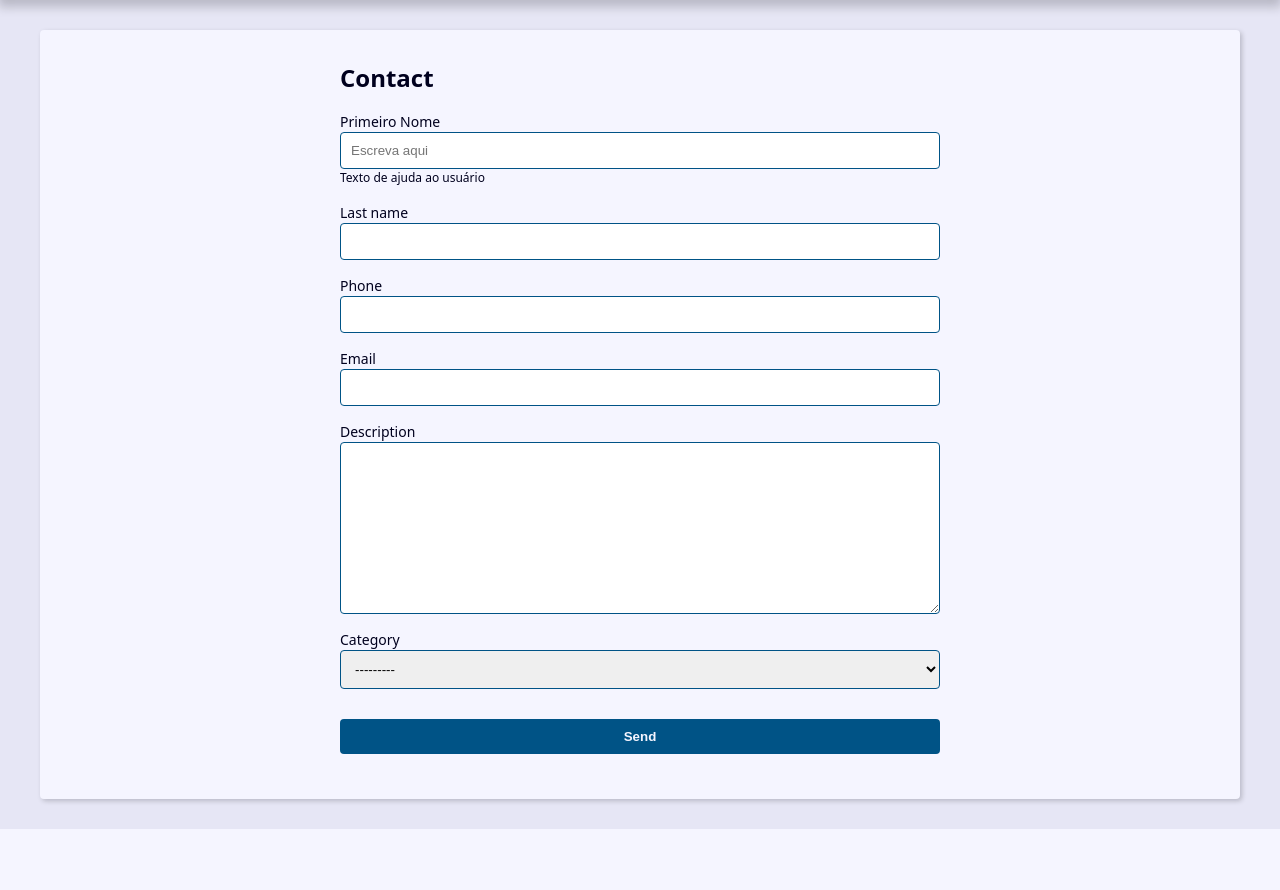
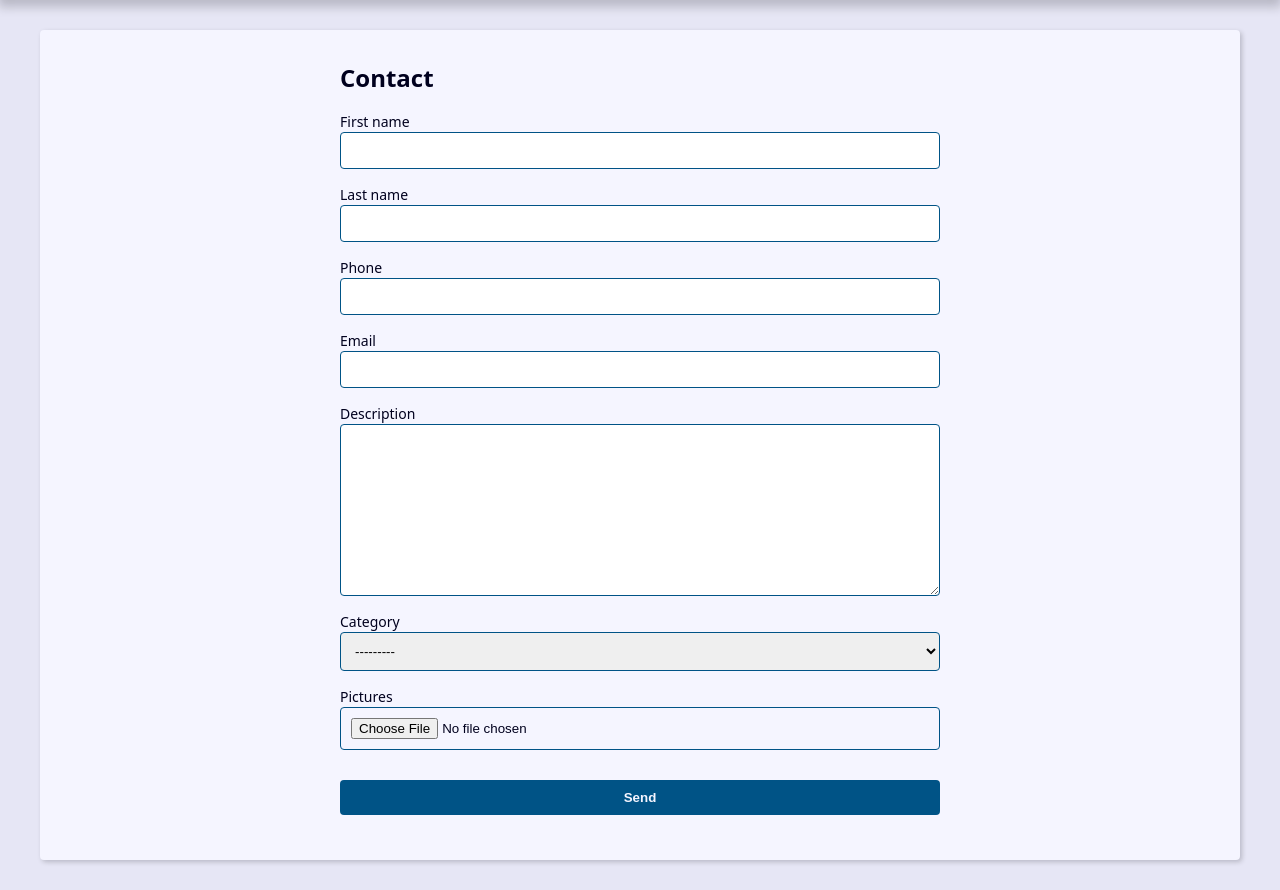
Before and after one commit to ClausAlaerth/project-agenda-django, a Django app: page /contact/create/ in a window 1280 px wide. Shown: the part 239-1129 px from the top of the page. Before the commit the page ends 1068 px from the top, so only its background shows below. Run offline with Django 5.2, Linux system fonts and the light colour scheme; data that the repository does not hold is empty.

Commit message:
Update: implemented imagefields on create/update contacts

```diff
--- a/contact/forms.py
+++ b/contact/forms.py
@@ -5,25 +5,13 @@ from contact.models import Contact
 
 class ContactForm(forms.ModelForm):
 
-    first_name = forms.CharField(
-        widget=forms.TextInput(
+    pictures = forms.ImageField(
+        widget=forms.FileInput(
             attrs={
-                "class": "classe-a classe-b",
-                "placeholder": "Escreva aqui"
+                "accept": "image/*"
             }
-
-        ),
-        label="Primeiro Nome",
-        help_text="Texto de ajuda ao usuário"
+        )
     )
-
-    def __init__(self, *args, **kwargs):
-        super().__init__(*args, **kwargs)
-
-        # self.fields["first_name"].widget.attrs.update({
-        #     "class": "classe-a classe-b",
-        #     "placeholder": "Aqui veio do init",
-        # })
 
     class Meta:
         model = Contact
@@ -31,16 +19,8 @@ class ContactForm(forms.ModelForm):
         fields = (
             "first_name", "last_name", "phone",
             "email", "description", "category",
+            "pictures",
         )
-
-        # widgets = {
-        #     "first_name": forms.TextInput(
-        #         attrs={
-        #             "class": "classe-a classe-b",
-        #             "placeholder": "Escreva aqui"
-        #         }
-        #     ),
-        # }
 
     def clean(self):
         cleaned_data = self.cleaned_data
--- a/contact/templates/contact/contact.html
+++ b/contact/templates/contact/contact.html
@@ -12,6 +12,12 @@
     <p><b>Created Date:</b> {{ contact.created_date }}</p>
     <p><b>Description:</b> {{ contact.description }}</p>
     <p><b>Category:</b> {{ contact.category.name }}</p>
+
+    {% if contact.pictures %}
+      <p>
+        <img src="{{ contact.pictures.url }}" alt="{{ contact.first_name }} {{contact.last_name }}">
+      </p>
+    {% endif %}
 
     <div class="contact-links">
       <a class="btn btn-link" href="{% url "contact:update" contact.id %}">Update</a>
--- a/contact/templates/contact/create.html
+++ b/contact/templates/contact/create.html
@@ -25,6 +25,12 @@
               <p class="help-text">{{ field.help_text }}</p>
             {% endif %}
           </div>
+
+          {% if field.name == "pictures" and field.value.url %}
+            <div class="form-group">
+              <img src="{{ field.value.url }}" alt="">
+            </div>
+          {% endif %}
         {% endfor %}
       </div>
 
--- a/contact/views/contact_forms.py
+++ b/contact/views/contact_forms.py
@@ -14,7 +14,7 @@ def create(request):
 
     if request.method == "POST":
 
-        form = ContactForm(request.POST)
+        form = ContactForm(request.POST, request.FILES)
 
         context = {
             "site_title": "Create Contact - ",
@@ -55,7 +55,7 @@ def update(request, contact_id):
 
     if request.method == "POST":
 
-        form = ContactForm(request.POST, instance=contact)
+        form = ContactForm(request.POST, request.FILES, instance=contact)
 
         context = {
             "site_title": "Update Contact - ",
--- a/project/settings.py
+++ b/project/settings.py
@@ -128,7 +128,7 @@ STATIC_URL = 'static/'
 STATIC_ROOT = BASE_DIR / "static"  # collectstatic
 
 MEDIA_URL = "media/"
-MEDIA_ROOT = "media"
+MEDIA_ROOT = BASE_DIR / "media"
 
 # Default primary key field type
 # https://docs.djangoproject.com/en/5.1/ref/settings/#default-auto-field
```
